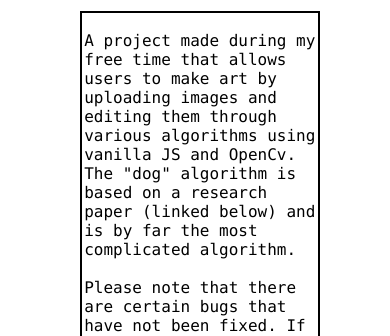
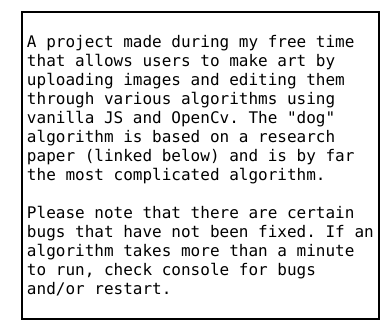
Before and after one commit to Edrickgro/SeleniumArt, a plain HTML site: page about.html in a window 390 px wide. Shown: the part 115-451 px from the top of the page. Drawn offline with Linux system fonts and the light colour scheme.

Commit message:
mobile 2

```diff
--- a/about.css
+++ b/about.css
@@ -39,3 +39,9 @@
 h1{
     font-size:2rem;
 }
+
+@media only screen and (max-width: 600px) {
+    div {
+      width: 90vw;
+    }
+  }
```
